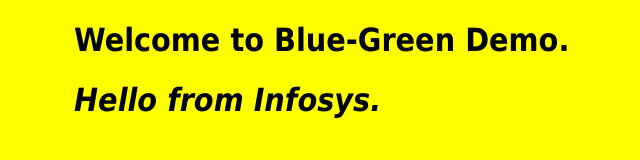
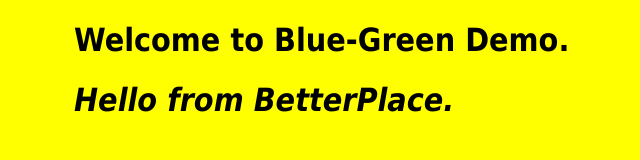
Before and after one commit to DevopsNexus/k8s-blue-green, a plain HTML site: page index.html in a window 1280 px wide. Shown: the whole page, without its empty margins (166-806 px from the left). Drawn offline with Linux system fonts and the light colour scheme.

Commit message:
Update index.html

```diff
--- a/index.html
+++ b/index.html
@@ -14,6 +14,6 @@
 <h1>Welcome to Blue-Green Demo.</h1>
 
 
-<h1><em>Hello from Infosys.</em></h1>
+<h1><em>Hello from BetterPlace.</em></h1>
 </body>
 </html>
```
